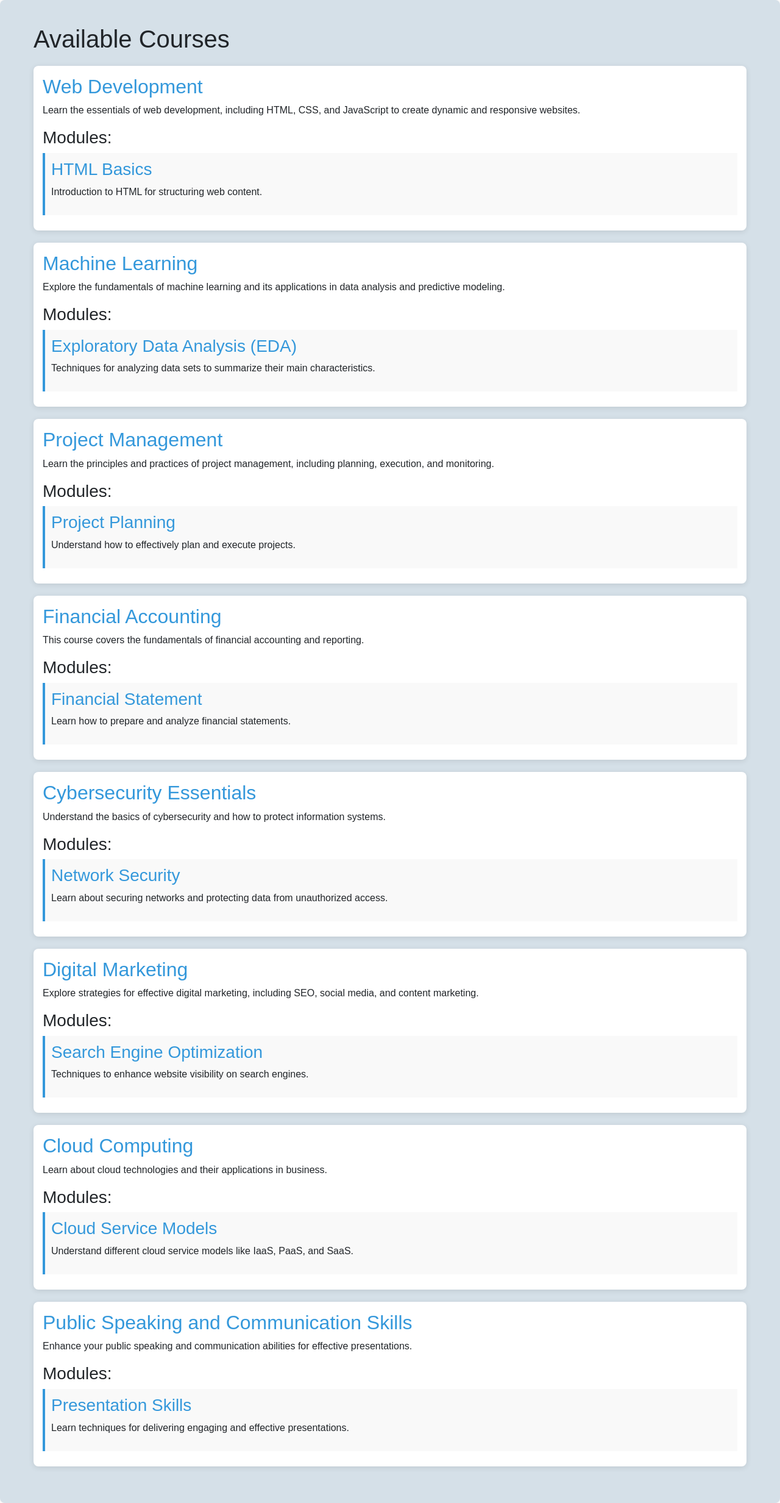
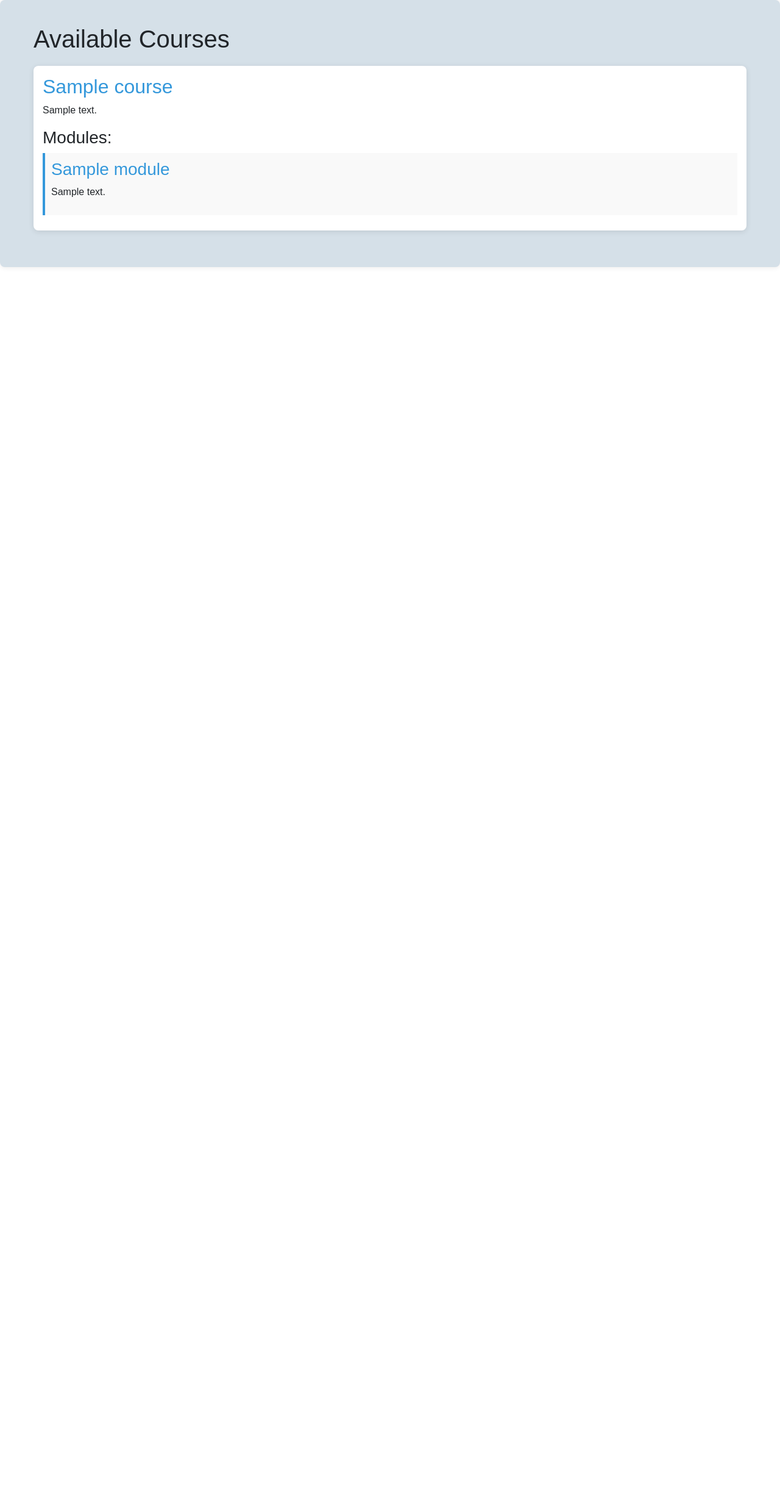
Before and after one commit to Kashish0223/Project-2_Content-Library, a Flask app: template templates/home.html in a window 1280 px wide. Shown: the part 80-2545 px from the top of the page at 61% size. After the commit the page ends 518 px from the top, so only its background shows below. Run offline with Flask 2, Linux system fonts and the light colour scheme; the template is opened without the code that fills it: values that come from a table or form of the project are taken from there, others are empty; tables that the repository leaves empty hold one stand-in row (values such as "Sample post"); some libraries are stand-ins or nearby versions.

Commit message:
fetch Dynamic home.html

```diff
--- a/templates/home.html
+++ b/templates/home.html
@@ -8,91 +8,20 @@
     <div class="col">
         <main>
             <h1>Available Courses</h1>
-
+            {% for course in courses %}
             <div class="course">
-                <h2>Web Development</h2>
-                <p>Learn the essentials of web development, including HTML, CSS, and JavaScript to create dynamic and
-                    responsive websites.</p>
+                <h2>{{ course.ctitle }}</h2>
+                <p>{{ course.cdescription }}</p>
                 <h3>Modules:</h3>
+                {% for module in course.modules %}
                 <div class="module">
-                    <h3>HTML Basics</h3>
-                    <p>Introduction to HTML for structuring web content.</p>
+                    <h3>{{ module.title }}</h3>
+                    <p>{{ module.description }}</p>
                 </div>
+                {% endfor %}
             </div>
-
-            <div class="course">
-                <h2>Machine Learning</h2>
-                <p>Explore the fundamentals of machine learning and its applications in data analysis and predictive
-                    modeling.</p>
-                <h3>Modules:</h3>
-                <div class="module">
-                    <h3>Exploratory Data Analysis (EDA)</h3>
-                    <p>Techniques for analyzing data sets to summarize their main characteristics.</p>
-                </div>
-            </div>
-
-            <div class="course">
-                <h2>Project Management</h2>
-                <p>Learn the principles and practices of project management, including planning, execution, and
-                    monitoring.</p>
-                <h3>Modules:</h3>
-                <div class="module">
-                    <h3>Project Planning</h3>
-                    <p>Understand how to effectively plan and execute projects.</p>
-                </div>
-            </div>
-
-            <div class="course">
-                <h2>Financial Accounting</h2>
-                <p>This course covers the fundamentals of financial accounting and reporting.</p>
-                <h3>Modules:</h3>
-                <div class="module">
-                    <h3>Financial Statement</h3>
-                    <p>Learn how to prepare and analyze financial statements.</p>
-                </div>
-            </div>
-
-            <div class="course">
-                <h2>Cybersecurity Essentials</h2>
-                <p>Understand the basics of cybersecurity and how to protect information systems.</p>
-                <h3>Modules:</h3>
-                <div class="module">
-                    <h3>Network Security</h3>
-                    <p>Learn about securing networks and protecting data from unauthorized access.</p>
-                </div>
-            </div>
-
-            <div class="course">
-                <h2>Digital Marketing</h2>
-                <p>Explore strategies for effective digital marketing, including SEO, social media, and content
-                    marketing.</p>
-                <h3>Modules:</h3>
-                <div class="module">
-                    <h3>Search Engine Optimization</h3>
-                    <p>Techniques to enhance website visibility on search engines.</p>
-                </div>
-            </div>
-
-            <div class="course">
-                <h2>Cloud Computing</h2>
-                <p>Learn about cloud technologies and their applications in business.</p>
-                <h3>Modules:</h3>
-                <div class="module">
-                    <h3>Cloud Service Models</h3>
-                    <p>Understand different cloud service models like IaaS, PaaS, and SaaS.</p>
-                </div>
-            </div>
-
-            <div class="course">
-                <h2>Public Speaking and Communication Skills</h2>
-                <p>Enhance your public speaking and communication abilities for effective presentations.</p>
-                <h3>Modules:</h3>
-                <div class="module">
-                    <h3>Presentation Skills</h3>
-                    <p>Learn techniques for delivering engaging and effective presentations.</p>
-                </div>
-            </div>
+            {% endfor %}
         </main>
     </div>
 </div>
-{% endblock main%}
+{% endblock main %}
```
